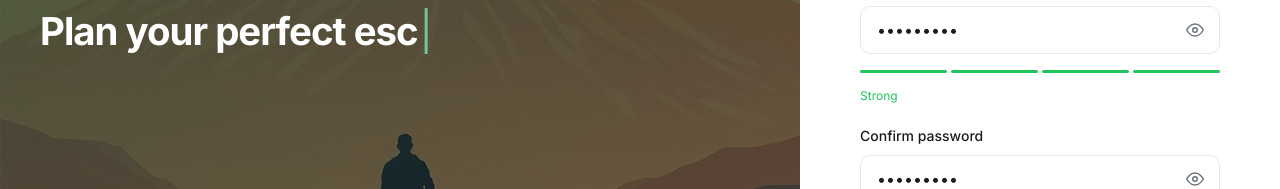
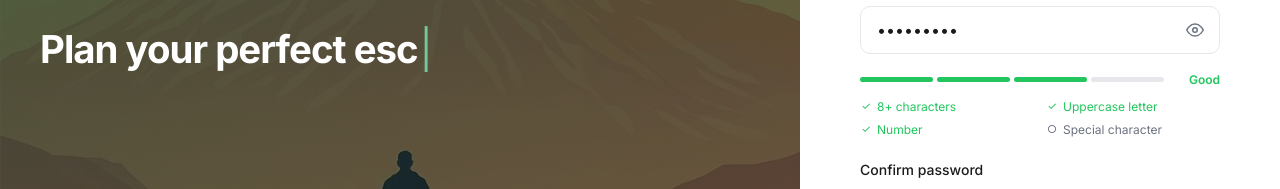
Before and after one commit to Farid-Ziade/GetaWay, a React app in the folder web/: page /signup in a window 1280 px wide. Both pictures are taken after typing "Sample", "name@example.com", "Sample123", "Sample123" into the empty fields and a click on the button "Create Account". Shown: the part 369-558 px from the top of the page. Built offline with nearby package versions, Linux system fonts and the light colour scheme; no server answers; the HTML template or start-up script is replaced by a standard one.

Commit message:
fix: improve password strength UI with requirement checklist and better bar

```diff
--- a/web/src/pages/SignupPage.jsx
+++ b/web/src/pages/SignupPage.jsx
@@ -24,15 +24,19 @@ function friendlyError(code) {
   }
 }
 
+const REQUIREMENTS = [
+  { label: '8+ characters',    test: pw => pw.length >= 8 },
+  { label: 'Uppercase letter', test: pw => /[A-Z]/.test(pw) },
+  { label: 'Number',           test: pw => /[0-9]/.test(pw) },
+  { label: 'Special character',test: pw => /[^A-Za-z0-9]/.test(pw) },
+];
+
 function getStrength(pw) {
   if (!pw) return null;
-  if (pw.length < 8) return { level: 1, label: 'Weak', cls: s.strengthWeak };
-  let bonus = 0;
-  if (/[A-Z]/.test(pw)) bonus++;
-  if (/[0-9]/.test(pw)) bonus++;
-  if (/[^A-Za-z0-9]/.test(pw)) bonus++;
-  if (bonus === 0) return { level: 2, label: 'Fair',   cls: s.strengthFair };
-  if (bonus === 1) return { level: 3, label: 'Good',   cls: s.strengthGood };
+  const met = REQUIREMENTS.filter(r => r.test(pw)).length;
+  if (met <= 1) return { level: 1, label: 'Weak',   cls: s.strengthWeak };
+  if (met === 2) return { level: 2, label: 'Fair',   cls: s.strengthFair };
+  if (met === 3) return { level: 3, label: 'Good',   cls: s.strengthGood };
   return              { level: 4, label: 'Strong', cls: s.strengthStrong };
 }
 
@@ -216,7 +220,8 @@ export default function SignupPage() {
             </button>
           </div>
           {password && strength && (
-            <>
+            <div className={s.strengthBlock}>
+              <div className={s.strengthRow}>
                 <div className={`${s.strengthBar} ${s[`level${strength.level}`]}`}>
                   <div className={s.strengthSegment} />
                   <div className={s.strengthSegment} />
@@ -224,7 +229,19 @@ export default function SignupPage() {
                   <div className={s.strengthSegment} />
                 </div>
                 <span className={`${s.strengthLabel} ${strength.cls}`}>{strength.label}</span>
-            </>
+              </div>
+              <ul className={s.reqList}>
+                {REQUIREMENTS.map(r => {
+                  const met = r.test(password);
+                  return (
+                    <li key={r.label} className={`${s.reqItem} ${met ? s.reqMet : ''}`}>
+                      <span className={s.reqIcon}>{met ? '✓' : '○'}</span>
+                      {r.label}
+                    </li>
+                  );
+                })}
+              </ul>
+            </div>
           )}
           {fieldErrors.password && <span className={s.fieldError}>{fieldErrors.password}</span>}
         </div>
--- a/web/src/styles/auth.module.css
+++ b/web/src/styles/auth.module.css
@@ -275,41 +275,84 @@
 
 /* ── Password strength bar ────────────────────────────────── */
 
+.strengthBlock {
+  display: flex;
+  flex-direction: column;
+  gap: var(--space-2);
+  margin-top: var(--space-2);
+}
+
+.strengthRow {
+  display: flex;
+  align-items: center;
+  gap: var(--space-3);
+}
+
 .strengthBar {
   display: flex;
   gap: 4px;
-  margin-top: var(--space-2);
+  flex: 1;
 }
 
 .strengthSegment {
   flex: 1;
-  height: 3px;
+  height: 5px;
   border-radius: var(--radius-full);
   background: var(--color-border);
-  transition: background var(--transition-slow);
+  transition: background 0.25s ease;
 }
 
-/* level 1 — weak: only first segment red */
 .level1 .strengthSegment:nth-child(1) { background: var(--color-error); }
 
-/* level 2 — fair: first two yellow */
 .level2 .strengthSegment:nth-child(1),
 .level2 .strengthSegment:nth-child(2) { background: var(--color-warning); }
 
-/* level 3 — good: first three green */
 .level3 .strengthSegment:nth-child(1),
 .level3 .strengthSegment:nth-child(2),
 .level3 .strengthSegment:nth-child(3) { background: var(--color-success); }
 
-/* level 4 — strong: all four green */
 .level4 .strengthSegment { background: var(--color-success); }
 
 .strengthLabel {
   font-size: var(--text-xs);
-  margin-top: 5px;
+  font-weight: var(--font-semibold);
+  white-space: nowrap;
+  min-width: 44px;
+  text-align: right;
 }
 
-.strengthWeak  { color: var(--color-error); }
-.strengthFair  { color: var(--color-warning); }
-.strengthGood  { color: var(--color-success); }
+.strengthWeak   { color: var(--color-error); }
+.strengthFair   { color: var(--color-warning); }
+.strengthGood   { color: var(--color-success); }
 .strengthStrong { color: var(--color-success); }
+
+/* ── Requirement checklist ────────────────────────────────── */
+
+.reqList {
+  list-style: none;
+  padding: 0;
+  margin: 0;
+  display: grid;
+  grid-template-columns: 1fr 1fr;
+  gap: var(--space-1) var(--space-3);
+}
+
+.reqItem {
+  display: flex;
+  align-items: center;
+  gap: 5px;
+  font-size: var(--text-xs);
+  color: var(--color-text-muted);
+  transition: color 0.2s ease;
+}
+
+.reqMet {
+  color: var(--color-success);
+}
+
+.reqIcon {
+  font-size: 11px;
+  line-height: 1;
+  width: 12px;
+  text-align: center;
+}
```
Lines whose indentation alone changed are shown as unchanged.
